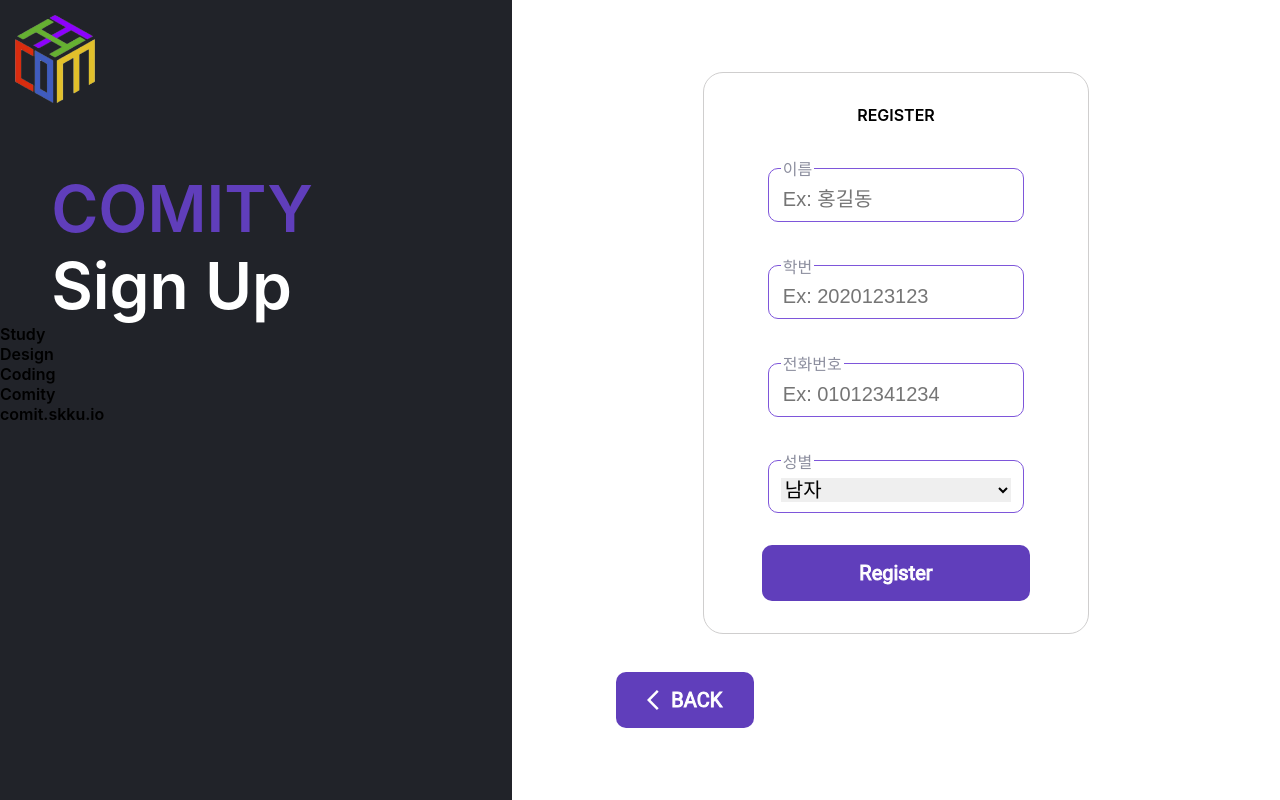
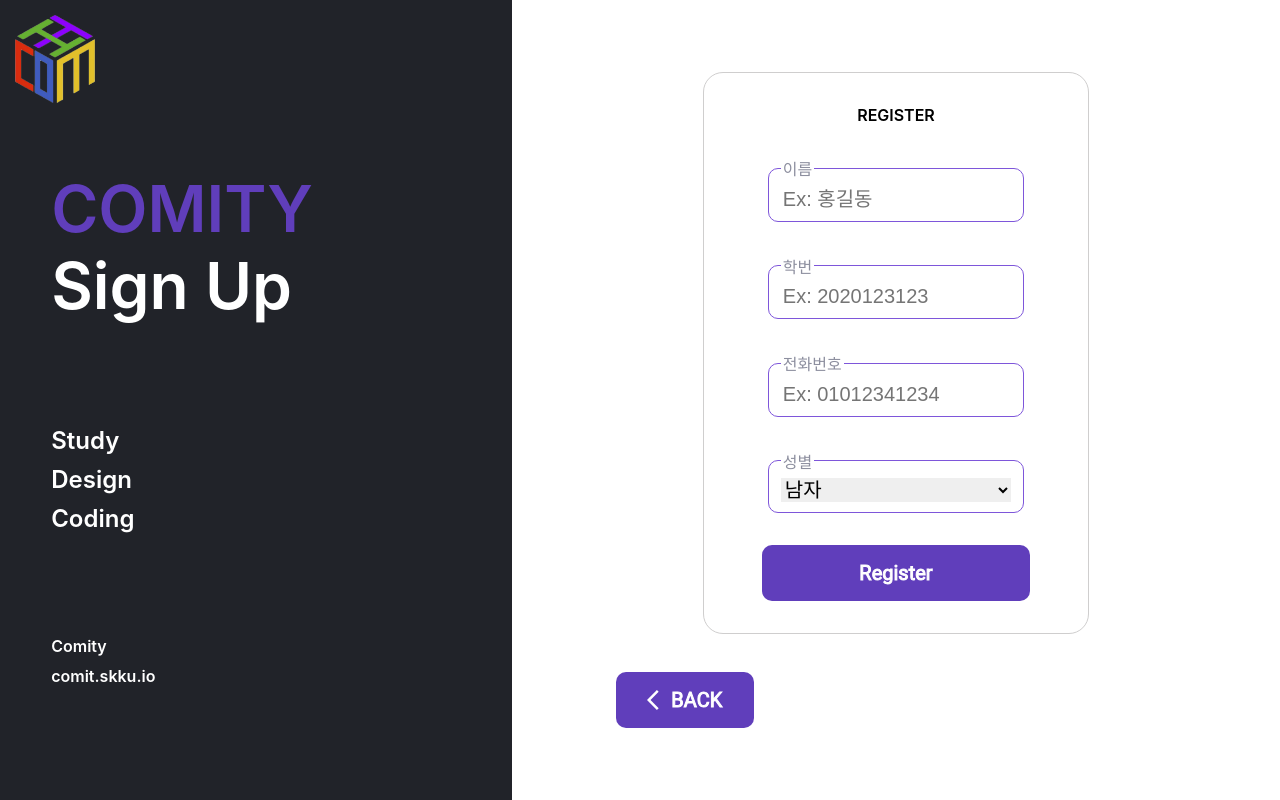
Before and after one commit to Aptheparker/comity, a React (Create React App) app in the folder frontend/: page /register in a window 1280 px wide. Built offline with nearby package versions, Linux system fonts and the light colour scheme; no server answers.

Commit message:
register page description and infomation text added

```diff
--- a/frontend/src/components/button/GoogleLoginButton.js
+++ b/frontend/src/components/button/GoogleLoginButton.js
@@ -32,7 +32,6 @@ const GoogleLoginButton = () => {
 
   useEffect(() => {
     if (user) {
-      console.log(user);
       axios
         .get(
           `https://www.googleapis.com/oauth2/v1/userinfo?access_token=${user.access_token}`,
--- a/frontend/src/pages/RegisterPage.js
+++ b/frontend/src/pages/RegisterPage.js
@@ -1,5 +1,4 @@
 // imports
-import { useLocation } from "react-router-dom";
 
 // components
 import LeftLayout from "../components/layout/LeftLayout";
@@ -11,35 +10,18 @@ import Text from "../components/common/Text";
 import classes from "./RegisterPage.module.css";
 
 const RegisterPage = () => {
-
-  const location = useLocation();
-  const emailFromGoogle = location.state ? location.state.email : null;
-
   return (
     <div className={classes["register-page"]}>
       <LeftLayout Title1={"COMITY"} Title2={"Sign Up"}>
-        <Text
-          text="Study"
-          color={"white"}
-          fontSize={24}
-          marginTop={50}
-          marginLeft={50}
-        />
-        <Text text="Design" color={"white"} fontSize={24} marginLeft={50} />
-        <Text text="Coding" color={"white"} fontSize={24} marginLeft={50} />
-        <Text
-          text="Comity"
-          color={"white"}
-          fontSize={16}
-          marginTop={150}
-          marginLeft={50}
-        />
-        <Text
-          text="comit.skku.io"
-          color={"white"}
-          fontSize={16}
-          marginLeft={50}
-        />
+        <div className={classes["description"]}>
+          <Text className={classes["description-text"]} text="Study" />
+          <Text className={classes["description-text"]} text="Design" />
+          <Text className={classes["description-text"]} text="Coding" />
+        </div>
+        <div className={classes["information"]}>
+          <Text className={classes["information-text"]} text="Comity" />
+          <Text className={classes["information-text"]} text="comit.skku.io" />
+        </div>
       </LeftLayout>
 
       <RightLayout>
--- a/frontend/src/pages/RegisterPage.module.css
+++ b/frontend/src/pages/RegisterPage.module.css
@@ -3,3 +3,27 @@
   height: 100vh;
   display: flex;
 }
+
+.description{
+  padding: 20% 0 0 10%;
+  display: flex;
+  flex-direction: column;
+  gap: 10px;
+}
+
+.description-text{
+  color: white;
+  font-size: 24px;
+}
+
+.information{
+  padding: 20% 0 0 10%;
+  display: flex;
+  flex-direction: column;
+  gap: 10px;
+}
+
+.information-text{
+  color: white;
+  font-size: 16px;
+}
```
